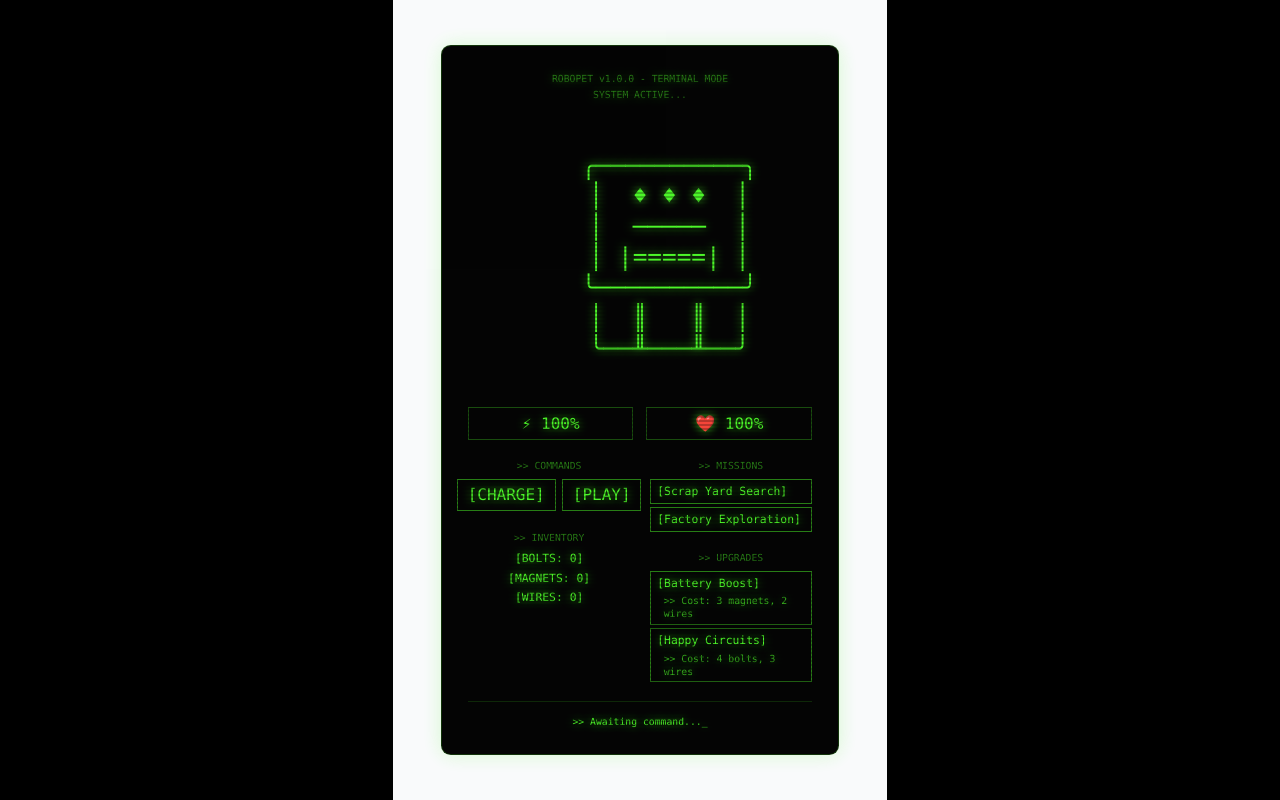
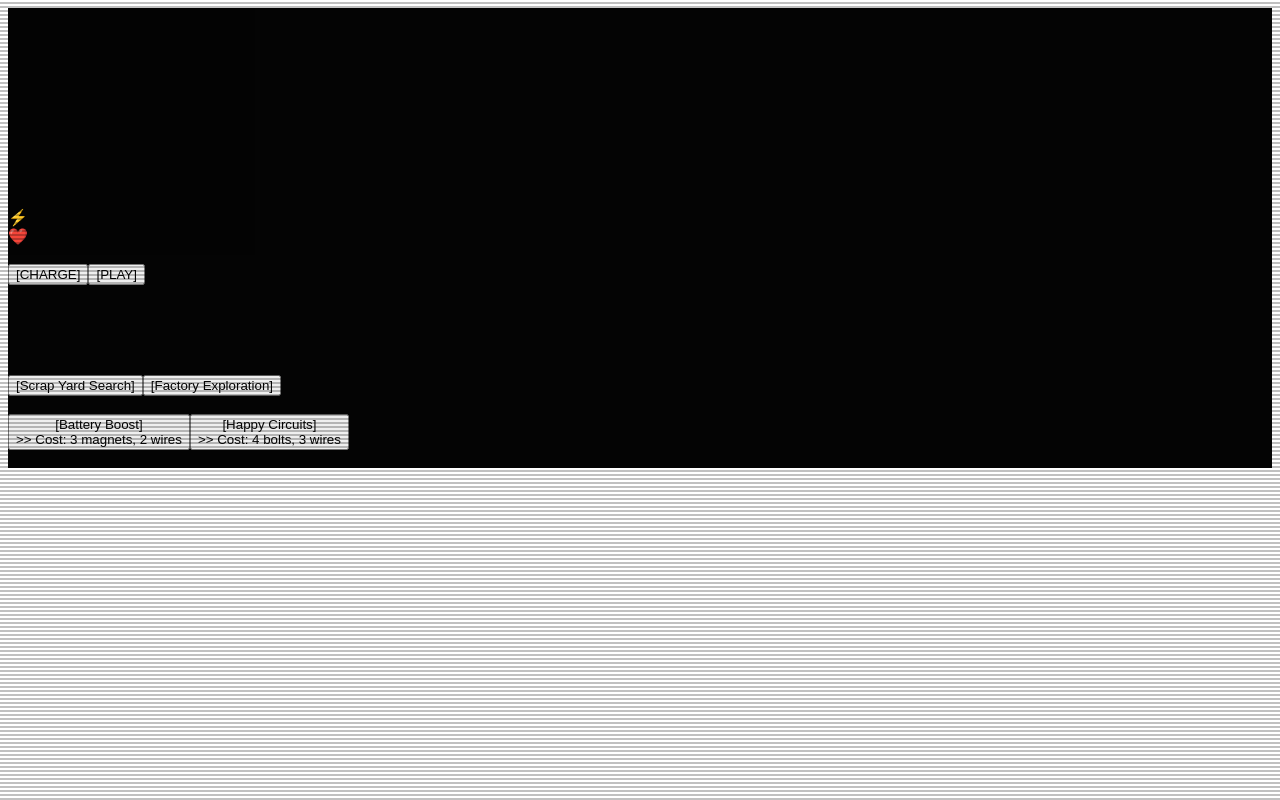
Before and after one commit to marquessam/robot-pet, a Next.js app: page / in a window 1280 px wide. Built offline with nearby package versions, Linux system fonts and the light colour scheme.

Commit message:
Update globals.css

```diff
--- a/src/app/globals.css
+++ b/src/app/globals.css
@@ -1,42 +1,4 @@
-@tailwind base;
-@tailwind components;
-@tailwind utilities;
 
-html, body {
-  margin: 0;
-  padding: 0;
-  min-height: 100vh;
-  background-color: #000;
-  color: #4af626;
-  font-family: monospace;
-}
-
-body {
-  display: flex;
-  justify-content: center;
-  align-items: center;
-}
-
-.terminal-container {
-  width: 90%;
-  max-width: 800px;
-  margin: 0 auto;
-  text-align: center;
-  display: flex;
-  justify-content: center;
-  align-items: center;
-}
-
-.terminal-glow {
-  color: #4af626;
-  text-shadow: 0 0 10px rgba(74, 246, 38, 0.8);
-}
-
-.terminal-button {
-  width: 100%;
-  max-width: 200px;
-  text-align: center;
-}
 
 .terminal-button:disabled {
   opacity: 0.5;
```
